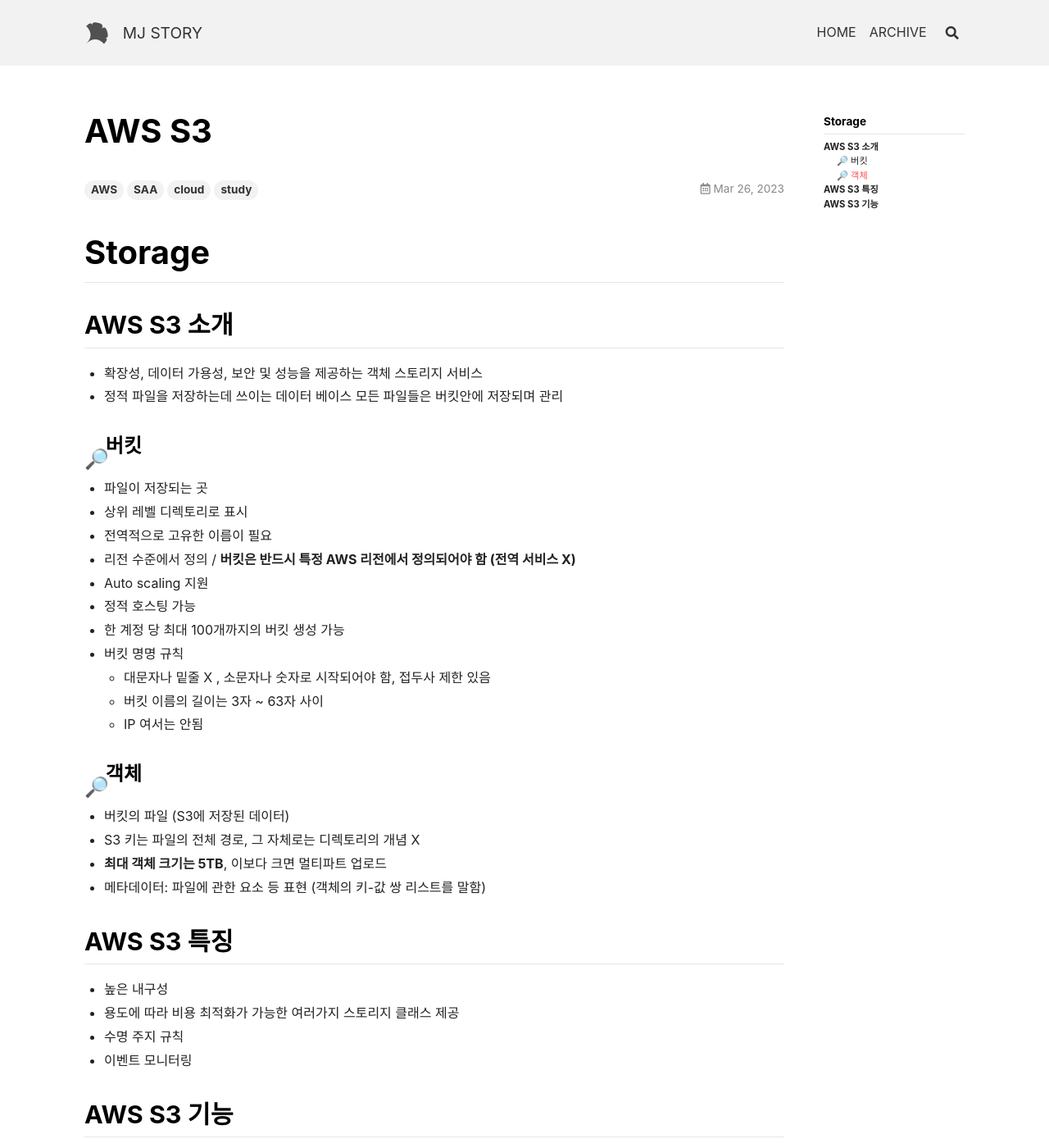
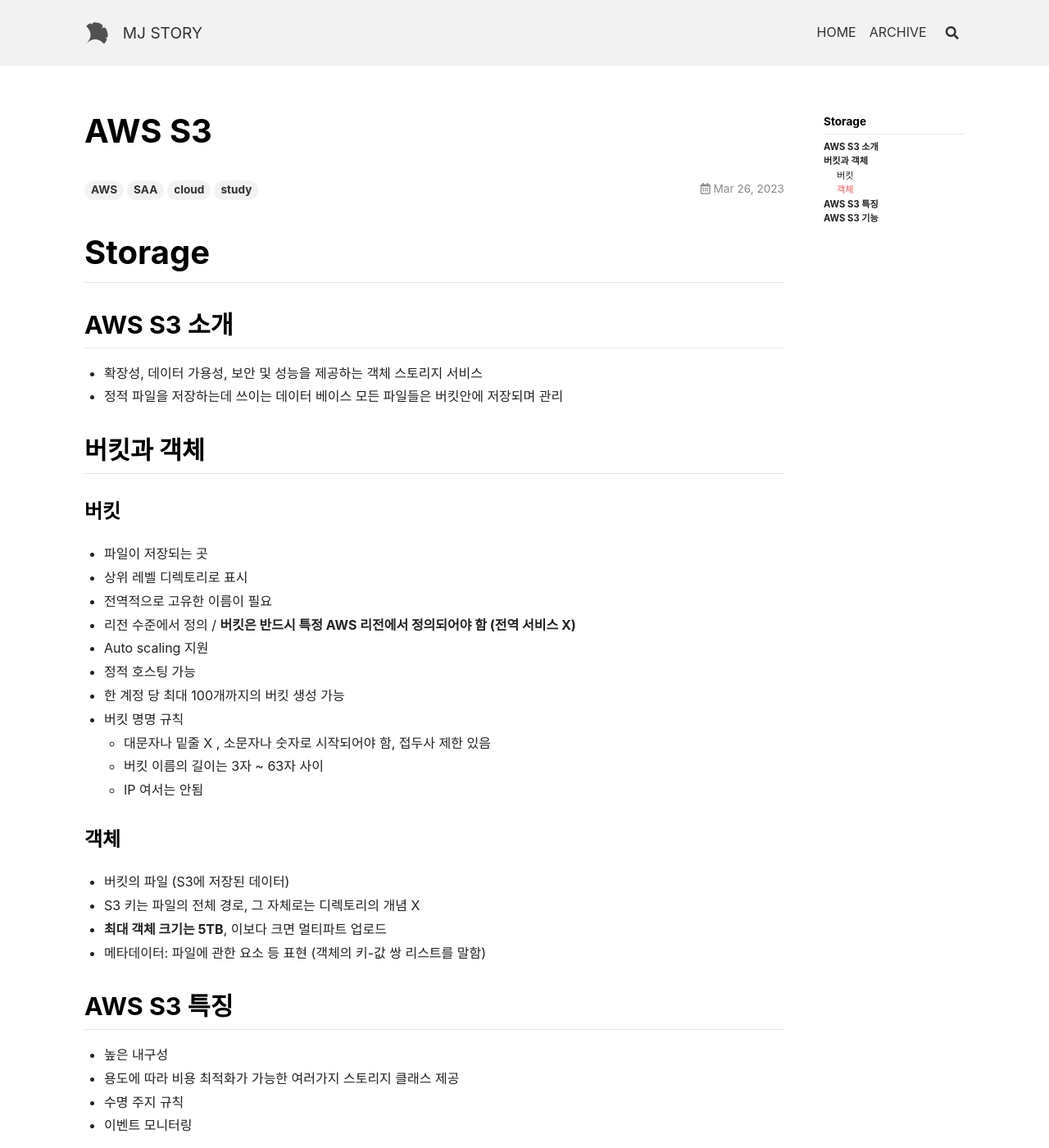
Before and after one commit to cloudnine-mj/cloudnine-mj.github.io, a Jekyll site: the page built from _posts/2023-03-26-AWS-S3.md, in a window 1280 px wide and 1400 px high. Shown: the whole window at 82% size. Built offline with Jekyll 4.4.1, drawn with Linux system fonts in a browser that asks for light colours; nearby versions of some CDN libraries; emoji names are drawn with the system emoji font.

Commit message:
230326 s3 포스트 수정중

```diff
--- a/_posts/2023-03-26-AWS-S3.md
+++ b/_posts/2023-03-26-AWS-S3.md
@@ -16,7 +16,11 @@ tags: [AWS, SAA, cloud, study]
 * 확장성, 데이터 가용성, 보안 및 성능을 제공하는 객체 스토리지 서비스
 * 정적 파일을 저장하는데 쓰이는 데이터 베이스 모든 파일들은 버킷안에 저장되며 관리
 
-### :mag_right: 버킷
+
+
+## 버킷과 객체
+
+### 버킷
 
 - 파일이 저장되는 곳
 - 상위 레벨 디렉토리로 표시
@@ -30,7 +34,7 @@ tags: [AWS, SAA, cloud, study]
   - 버킷 이름의 길이는 3자 ~ 63자 사이
   - IP 여서는 안됨
 
-### :mag_right: 객체
+### 객체
 
 - 버킷의 파일 (S3에 저장된 데이터)
 - S3 키는 파일의 전체 경로, 그 자체로는 디렉토리의 개념 X
```
